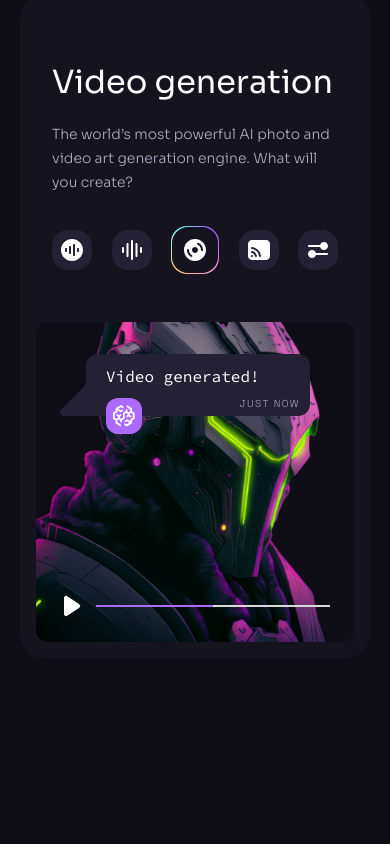
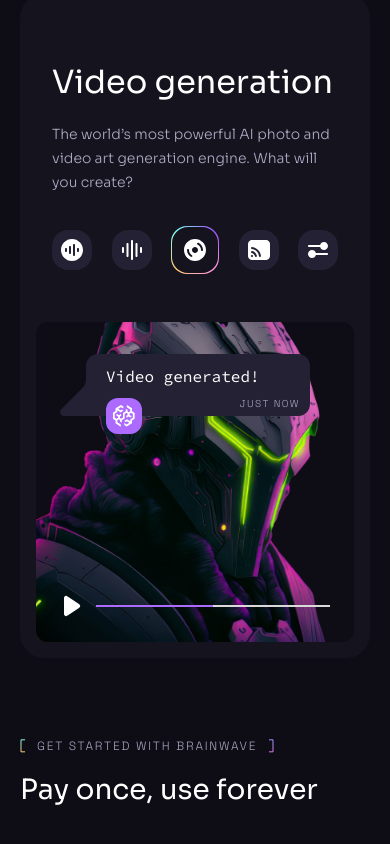
Before and after one commit to Ishannaik/Brainwave, a React (Vite) app in the folder business/: page / in a window 390 px wide. Shown: the part 6214-7058 px from the top of the page. Before the commit the page ends 6912 px from the top, so only its background shows below. Built offline with nearby package versions, Linux system fonts and the light colour scheme.

Commit message:
Some error in pricing section

```diff
--- a/business/src/App.jsx
+++ b/business/src/App.jsx
@@ -4,7 +4,7 @@ import Hero from "./components/Hero";
 import Benefits from "./components/Benefits";
 import Collaboration from "./components/Collaboration";
 import Services from "./components/Services";
-
+import Pricing from "./components/Pricing";
 const App = () => {
   return (
     <>
@@ -15,6 +15,7 @@ const App = () => {
           <Benefits />
           <Collaboration />
           <Services />
+          <Pricing />
         </div>
         <ButtonGradient />
       </div>
--- a/business/src/components/Heading.jsx
+++ b/business/src/components/Heading.jsx
@@ -1,6 +1,11 @@
-const Heading = ({ className, title, text }) => {
+import TagLine from "./Tagline";
+
+const Heading = ({ className, title, text, tag }) => {
   return (
-    <div className={`${className} max-w-[50rem] mx-auto mb-12 lg:mb-20`}>
+    <div
+      className={`${className} max-w-[50rem] mx-auto mb-12 lg:mb-20 md:text-center`}
+    >
+      {tag && <TagLine className="mb-4 md:justify-center">{tag}</TagLine>}
       {title && <h2 className="h2">{title}</h2>}
       {text && <p className="body-2 mt-4 text-n-4">{text}</p>}
     </div>
--- /dev/null
+++ b/business/src/components/Pricing.jsx
@@ -0,0 +1,36 @@
+import { smallSphere, stars } from "../assets";
+import Section from "./Section";
+import Heading from "./Heading";
+const Pricing = () => {
+  return (
+    <Section className="overflow-hidden" id="pricing">
+      <div className="container relative z-2">
+        <div className="hidden relative justify-center mb-[6.5rem] lg:flex">
+          <img
+            className="relative z-1"
+            src={smallSphere}
+            width={255}
+            height={255}
+            alt="Sphere"
+          />
+          <div className="absolute top-1/2 left-1/2 w-[60rem] -translate-x-1/2 -translate-y-1/2 pointer-events-none">
+            <img
+              src={stars}
+              className="w-full"
+              width={950}
+              height={400}
+              alt="stars"
+            />
+          </div>
+        </div>
+        <Heading
+          tag="Get started with Brainwave"
+          title="Pay once, use forever"
+        />
+        <div></div>
+      </div>
+    </Section>
+  );
+};
+
+export default Pricing;
--- /dev/null
+++ b/business/src/components/Tagline.jsx
@@ -0,0 +1,13 @@
+import brackets from "../assets/svg/brackets";
+
+const TagLine = ({ className, children }) => {
+  return (
+    <div className={`tagline flex items-center ${className || ""}`}>
+      {brackets("left")}
+      <div className="mx-3 text-n-3"> {children} </div>
+      {brackets("right")}
+    </div>
+  );
+};
+
+export default TagLine;
```
